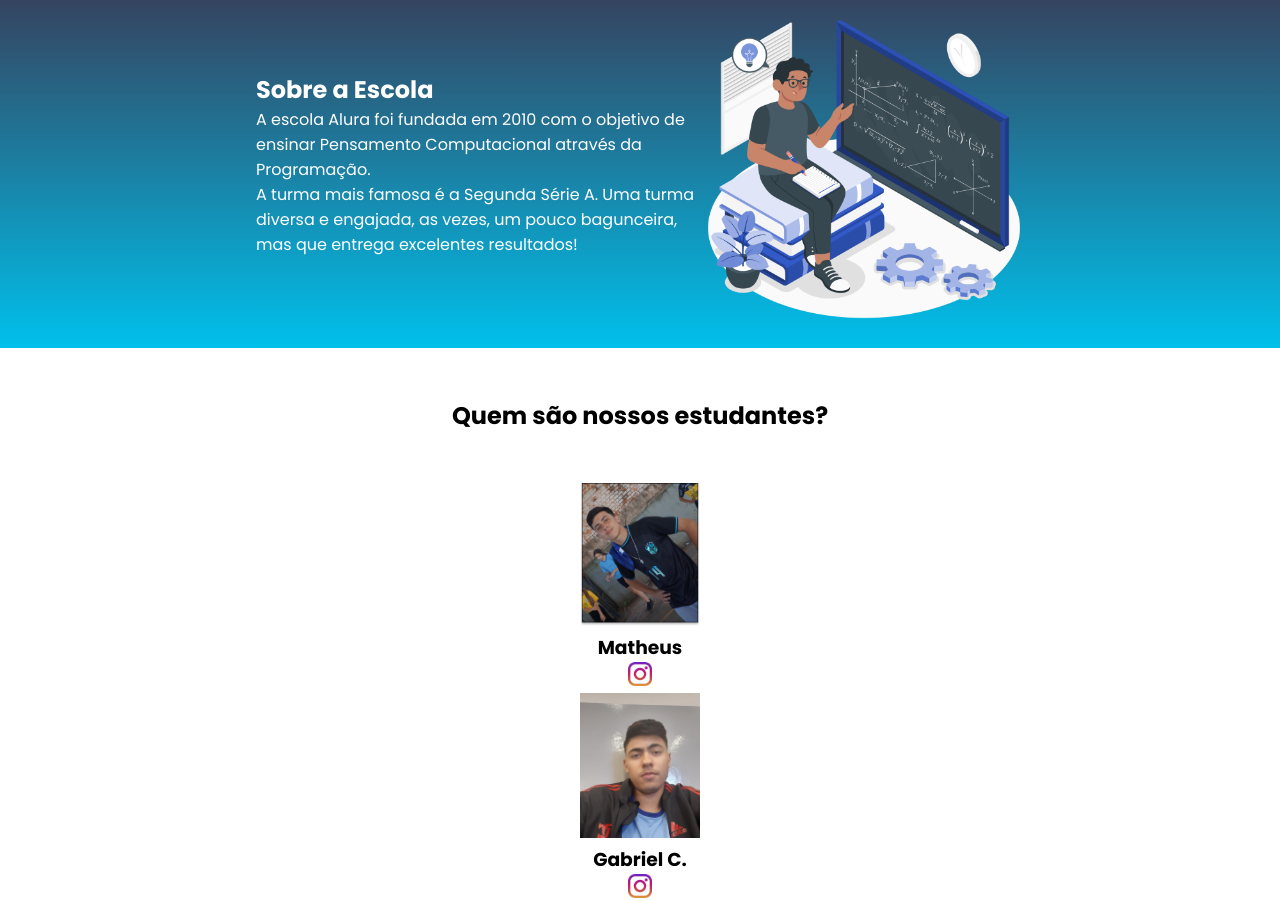
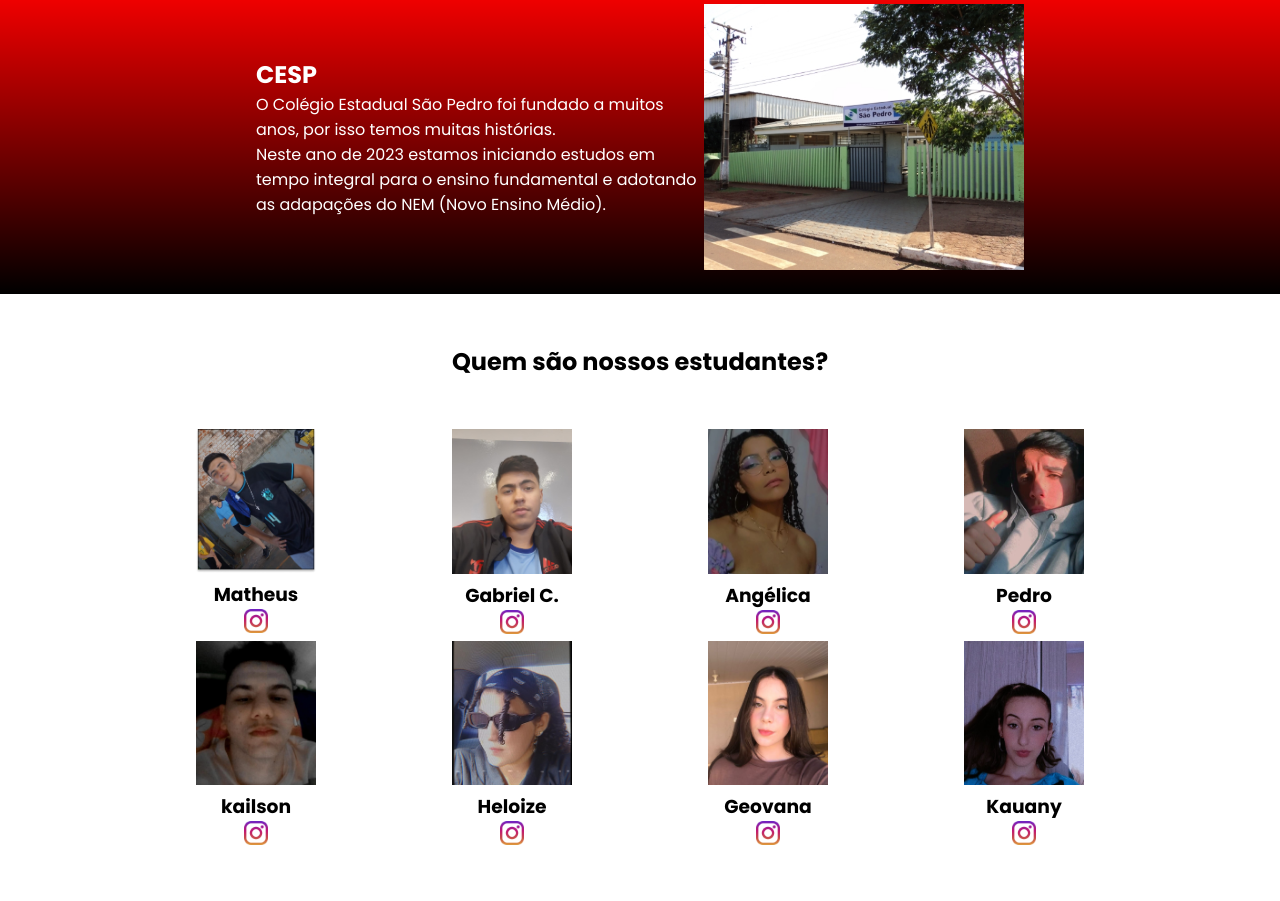
Before and after one commit to reidelaspessoa/SiteEscolall, a plain HTML site: page SiteEscolall-main/index.html in a window 1280 px wide. Shown: the part 199-1100 px from the top of the page. After the commit the page ends 1051 px from the top, so only its background shows below. Drawn offline with Linux system fonts and the light colour scheme.

Commit message:
Add files via upload

```diff
--- a/SiteEscolall-main/index.html
+++ b/SiteEscolall-main/index.html
@@ -21,21 +21,18 @@
     </header>
     <section class="escola">
         <div class="escola-conteudo">
-        <h2 class="escola-título">Sobre a Escola</h2>
-           <p  class="escola-texto-um">A escola Alura foi fundada em 2010 com o objetivo de
-            ensinar
-                  Pensamento Computacional através da Programação.</p>
-           <p class="escola-texto-dois">A turma mais famosa é a Segunda Série A. Uma turma
-            diversa
-                  e engajada, as vezes, um pouco bagunceira, mas
-            que entrega excelentes resultados!</p>
+        <h2 class="escola-título">CESP</h2>
+           <p  class="escola-texto-um">O Colégio Estadual São Pedro foi fundado a muitos anos, por isso temos muitas histórias.
+           </p>
+           <p class="escola-texto-dois">Neste ano de 2023 estamos iniciando estudos em tempo integral
+             para o ensino fundamental e adotando as adapações do NEM (Novo Ensino Médio).</p>
         </div>
-            <img class="escola-imagem"src="./img/Formula-amico.png" alt="professor no quadro">
+            <img class="escola-imagem"src="./img/CESP.png" alt="CESP">
     </section>
     <section class="estudante">
         <h2 class="estudante-titulo">Quem são nossos estudantes?</h2>
         <div class="estudante-todos">
-
+             <span></span>
         <div class="estudante-div">
         <img class="estudante-imagem" src="./img/943c7247-c111-48b2-9341-c4f8d5e8d141 1.png" alt="foto do estudante Matheus">
         <h3 class="estudante-nome">Matheus</h3>
@@ -47,12 +44,42 @@
         <h3 class="estudante-nome">Gabriel C.</h3>
         <img class="estudante-icone" src="./img/instagram.png" alt="Instagram">
     </div>
+
         <div class="estudante-div">
          <img class="estudante-imagem" src="./img/Angelica.png" alt="foto da estudante Angelica">
+         <h3 class="estudante-nome">Angélica</h3>
          <img class="estudante-icone" src="./img/instagram.png" alt="Instagram">
         </div>
 
+        <div class="estudante-div">
+            <img class="estudante-imagem" src="./img/pedro.png" alt="foto do estudante Pedro">
+            <h3 class="estudante-nome">Pedro</h3>
+            <img class="estudante-icone" src="./img/instagram.png" alt="Instagram">
+           </div>
+                 <span></span>
+           <div class="estudante-div">
+            <img class="estudante-imagem" src="./img/kailson.png" alt="foto do estudante kailson">
+            <h3 class="estudante-nome">kailson</h3>
+            <img class="estudante-icone" src="./img/instagram.png" alt="Instagram">
+           </div>
 
+           <div class="estudante-div">
+            <img class="estudante-imagem" src="./img/heloise.png" alt="foto da estudante Heloize">
+            <h3 class="estudante-nome">Heloize</h3>
+            <img class="estudante-icone" src="./img/instagram.png" alt="Instagram">
+           </div>
+
+           <div class="estudante-div">
+            <img class="estudante-imagem" src="./img/geovana.png" alt="foto da estudante Geovana">
+            <h3 class="estudante-nome">Geovana</h3>
+            <img class="estudante-icone" src="./img/instagram.png" alt="Instagram">
+           </div>
+
+           <div class="estudante-div">
+            <img class="estudante-imagem" src="./img/kauany.png" alt="foto da estudante Kauany">
+            <h3 class="estudante-nome">Kauany</h3>
+            <img class="estudante-icone" src="./img/instagram.png" alt="Instagram">
+           </div>
 
 </div>
     </section>
--- a/SiteEscolall-main/style.css
+++ b/SiteEscolall-main/style.css
@@ -4,7 +4,7 @@
 }
 
 .cabecalho {
-background-color: #383D58;
+background-color: #000000;
 color: white;
 display:flex;
 justify-content: space-around;
@@ -23,7 +23,7 @@ padding: 24px 0;
     width: 25%;
 }
 .escola {
-    background-image: linear-gradient(#383D58,#00c0eb);
+    background-image: linear-gradient(#ff0000,#000000);
     color: white;
     display: flex;
     justify-content: center;
@@ -52,3 +52,7 @@ body{
     text-align: center;
     padding: 50px 0;
 }
+.estudante-todos{
+    display: grid;
+    grid-template-columns: 10% 20% 20% 20% 20%;
+}
```
Also changed, not shown: SiteEscolall-main/img/CESP.png (added), SiteEscolall-main/img/geovana.png (added), SiteEscolall-main/img/heloise.png (added), SiteEscolall-main/img/kailson.png (added), SiteEscolall-main/img/kauany.png (added), SiteEscolall-main/img/pedro.png (added).
